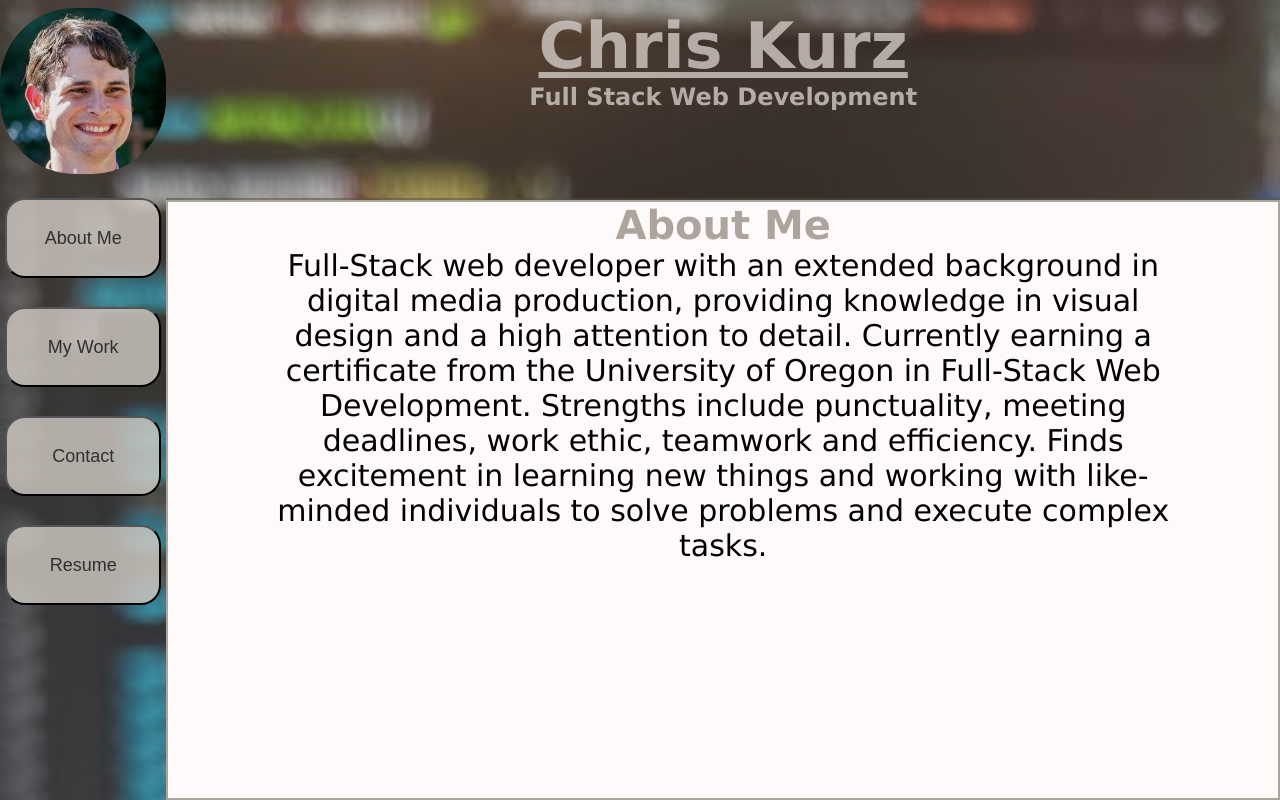
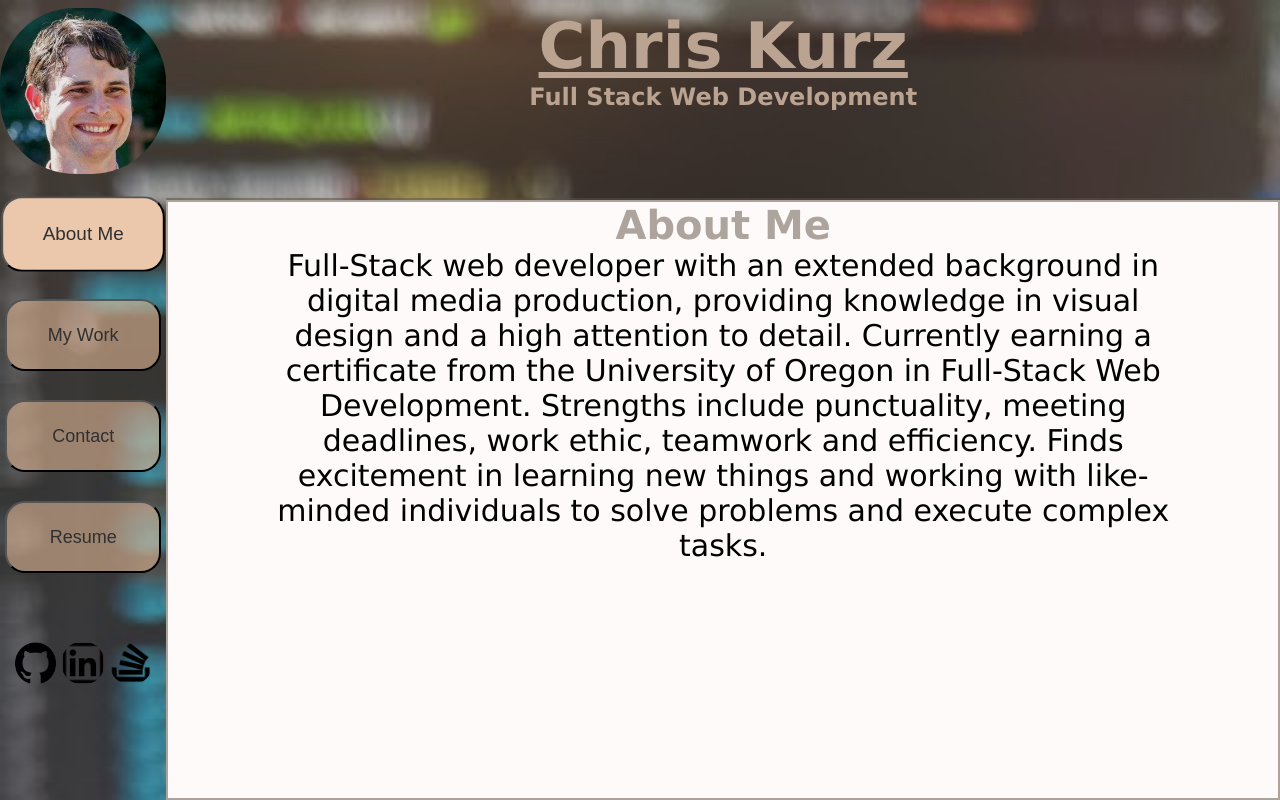
Before and after one commit to ChrisKurz098/Portfolio, a React (Create React App) app: page / in a window 1280 px wide. Built offline with nearby package versions, Linux system fonts and the light colour scheme.

Commit message:
Added some css animations. Added useEffect and function for displaying project cards

```diff
--- a/src/App.js
+++ b/src/App.js
@@ -1,18 +1,34 @@
 
-import React, {useState} from "react";
+import React, { useState } from "react";
 import './assets/css/style.css';
 import Header from "./components/Header";
 import About from "./components/About";
+import Works from "./components/Works";
+import Contact from "./components/Contact";
+
 function App() {
-  const [view, setView] = useState(<About/>);
-  console.log(view);
+  const [view, setView] = useState("About");
+
+  function renderView(currentView) {
+    switch (currentView) {
+      case "About":
+        return (<About />)
+      case 'Work':
+        return (<Works />)
+      case 'Contact':
+        return (<Contact />)
+      case 'Resume':
+        return (<About />)
+      default:
+        break;
+    }
+  }
+
   return (
     <div>
-     <Header
-     setView={setView}
-     />
+      <Header view={view} setView={setView}/>
 
-   {view}
+      {renderView(view)}
 
     </div>
   )
--- a/src/assets/css/style.css
+++ b/src/assets/css/style.css
@@ -1,7 +1,9 @@
 :root{
     --primary-color: rgba(92, 81, 66, 0.507);
-    --secondary-color: rgba(211, 203, 197, 0.80);
+    --secondary-color: rgb(187, 163, 145);
+    --transparent-color: rgba(230, 186, 152, 0.582);
     --hover-color: rgb(211, 203, 197);
+    --select-color: rgb(235, 199, 172);
 }
 * {
     margin: 0;
@@ -89,15 +91,21 @@ header nav button{
     display: inline-block; /*set from flex child to block so margins can be set for spacing*/
     color: rgb(48, 48, 48);
     margin-top: 3vh;
-    height: 10vh;
+    height: 9vh;
     text-decoration: none;
-    background-color: var(--secondary-color);
+    background-color: var(--transparent-color);
     border-radius: 20px;
-    animation: inFromLeft 2s;
+    transition: .5s;
 }
 
 header nav button:hover{
+    transform: scale(1.05);
     background-color: var(--hover-color);
+}
+
+.nav-selected {
+    transform: scale(1.05);
+    background-color: var(--select-color);
 }
 
 header nav img{
@@ -107,6 +115,18 @@ header nav img{
     max-width: 13vw;
     animation: inFromLeft 2s;
 }
+
+#myLinks img{
+    margin: 3px;
+    margin-top: 8vh;
+    width: 25%;
+    transition: .5s;
+}
+#myLinks img:hover{
+
+    width: 35%;
+}
+
 
 /* END HEADER/NAV */
 
@@ -324,3 +344,45 @@ header nav img{
 
     }
 }
+
+@keyframes growIn{
+    0% {
+        opacity: 0;
+        transform: scale(0);
+    }
+    50% {
+        opacity: 1;
+        transform: scale(1.2);
+    }
+
+}
+
+/*Preset animation times*/
+
+.fadeIn-1{
+    animation: growIn .75s;
+}
+.fadeIn-2{
+    animation: growIn 1s;
+}
+.fadeIn-3{
+    animation: growIn 1.25s;
+}
+.fadeIn-3{
+    animation: growIn 1.50s;
+}
+
+
+
+.inFromLeft-1 {
+    animation: inFromLeft .75s;
+}
+.inFromLeft-2 {
+    animation: inFromLeft 1s;
+}
+.inFromLeft-3 {
+    animation: inFromLeft 1.25s;
+}
+.inFromLeft-4 {
+    animation: inFromLeft 1.5s;
+}
--- /dev/null
+++ b/src/components/Footer/index.js
@@ -0,0 +1,19 @@
+import React from 'react';
+
+const Footer = () => {
+    return (
+        <div id = "myLinks">
+            <a href='https://www.google.com' target="_blank" rel="noreferrer">
+                <img className="fadeIn-1" src={require('../../assets/images/gitIcon.png')} alt="Git Link"/>
+            </a>
+             <a href='https://www.google.com' target="_blank" rel="noreferrer">
+             <img className="fadeIn-2" src={require('../../assets/images/linkedInIcon.png')} alt="Git Link"/>
+         </a>
+          <a href='https://www.google.com' target="_blank" rel="noreferrer">
+          <img className="fadeIn-3" src={require('../../assets/images/stackoverflow.png')} alt="Git Link"/>
+      </a>
+      </div>
+    )
+}
+
+export default Footer;
--- a/src/components/Header/index.js
+++ b/src/components/Header/index.js
@@ -2,7 +2,7 @@ import React from 'react';
 import Nav from "../Nav";
 import portImg from "../../assets/images/profile-pic.jpg"
 
-const Header = ({setView}) => {
+const Header = ({view, setView}) => {
 
     return (
        <header>
@@ -15,10 +15,10 @@ const Header = ({setView}) => {
                 Full Stack Web Development
             </h2>
         </div>
-        <Nav
-             setView={setView}
-        />
+        <Nav view={view} setView={setView} />
+
        </header>
+
     )
 }
 
--- a/src/components/Nav/index.js
+++ b/src/components/Nav/index.js
@@ -1,26 +1,25 @@
 import React from 'react';
 import '../../assets/css/style.css';
+import Footer from "../Footer";
 import portImg from "../../assets/images/profile-pic.jpg"
-import About from "../About";
-import Works from "../Works";
-import Contact from "../Contact";
-const Nav = ({ setView }) => {
 
+const Nav = ({ view, setView }) => {
+function buttonHandler(event) {
+   (event.target.type === "button") && setView(event.target.name);
+}
     return (
-        <header>
-            <nav>
+            <nav onClick={buttonHandler}>
                 <img id="profile-pic" src={portImg} alt="Developer Chris Kurz" />
-                <button type='button' name="About" onClick={() => setView(<About/>)}>About Me</button>
 
-                <button type='button' name="Work" onClick={() => setView(<Works/>)}>My Work</button>
+                <button className={`"inFromLeft-1" ${view === "About" && "nav-selected"}`} type='button' name="About" >About Me</button>
 
-                <button type='button' name="Contact" onClick={() => setView(<Contact/>)}>Contact</button>
+                <button className={`"inFromLeft-2" ${view === "Work" && "nav-selected"}`} type='button' name="Work" >My Work</button>
 
-                <button type='button' name='Resume'>Resume</button>
+                <button className={`"inFromLeft-3" ${view === "Contact" && "nav-selected"}`} type='button' name="Contact" >Contact</button>
 
+                <button className={`"inFromLeft-4" ${view === "Resume" && "nav-selected"}`} type='button' name='Resume'>Resume</button>
+                <Footer/>
             </nav>
-        </header>
-
     )
 }
 
--- /dev/null
+++ b/src/components/Projects/index.js
@@ -0,0 +1,45 @@
+import React, { useState, useEffect } from "react";
+
+
+function Projects() {
+    const projects = ['Plantzzz', 'CRT-Flashback-Machine'];
+    const [projectData, setProjectData] = useState([]);
+
+    useEffect(() => {
+        getProjects();
+
+    }, []);
+
+    async function getProjects() {
+        const projectArray = [];
+        await projects.forEach(async (project, i) => {
+            const response = await fetch(`https://api.github.com/repos/chriskurz098/${project}`);
+            const data = await response.json();
+            console.log('DATA: ', data)
+            await projectArray.push( {
+                name: data.name,
+                description: data.description,
+                gitLink: data.git_url,
+                liveLink: data.homepage
+            });
+
+            setProjectData([...projectArray, ...projectData, ]);
+        });
+        console.log('----done----')
+
+    }
+
+    console.log('ProjectData: ', projectData)
+
+    return (
+        <div>
+            {projectData.map((data) => (
+                <div key={data.name}>
+                    Name: {data.name}
+                </div>
+            ))}
+        </div>
+    )
+};
+
+export default Projects;
--- a/src/components/Works/index.js
+++ b/src/components/Works/index.js
@@ -1,10 +1,12 @@
 import React from 'react';
+import Projects from '../Projects';
 
 const Works = () => {
     return (
 
         <section id="work">
             <h2>My Work</h2>
+            <Projects/>
         </section>
     )
 }
```
